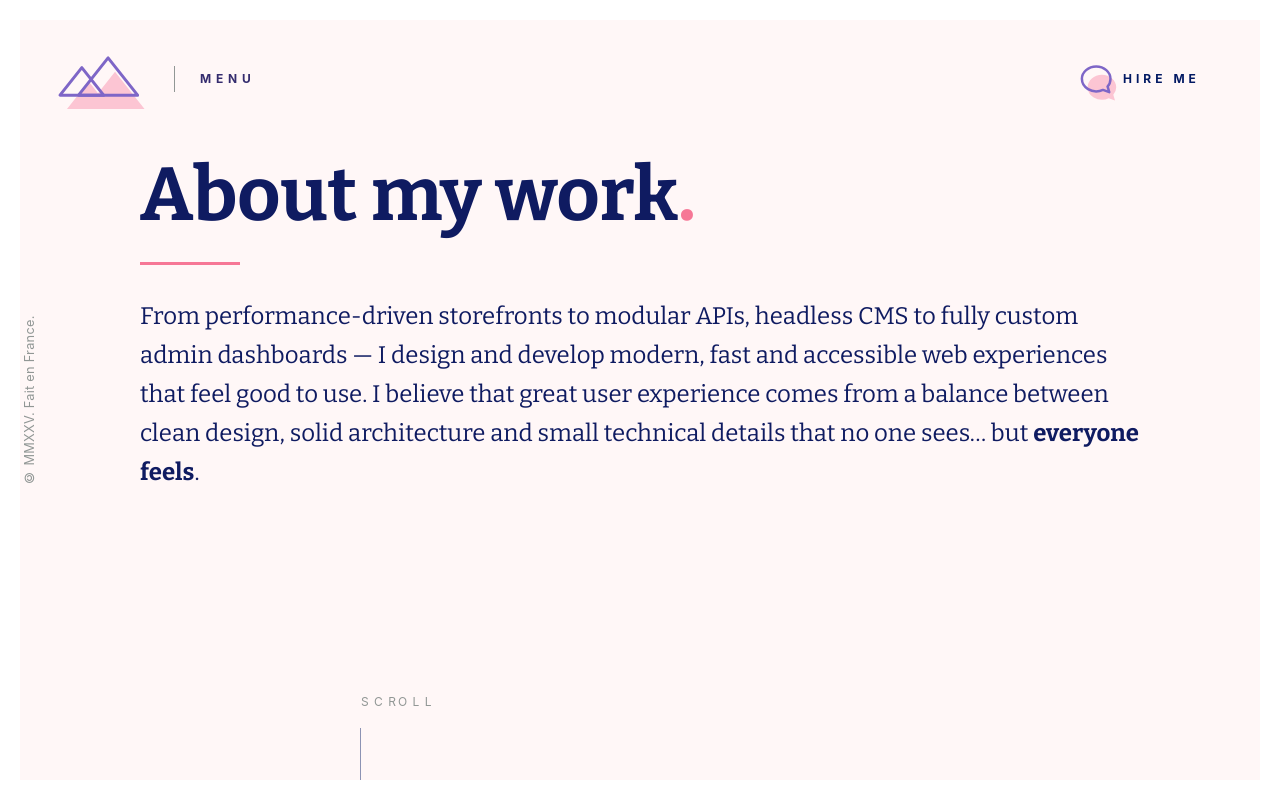
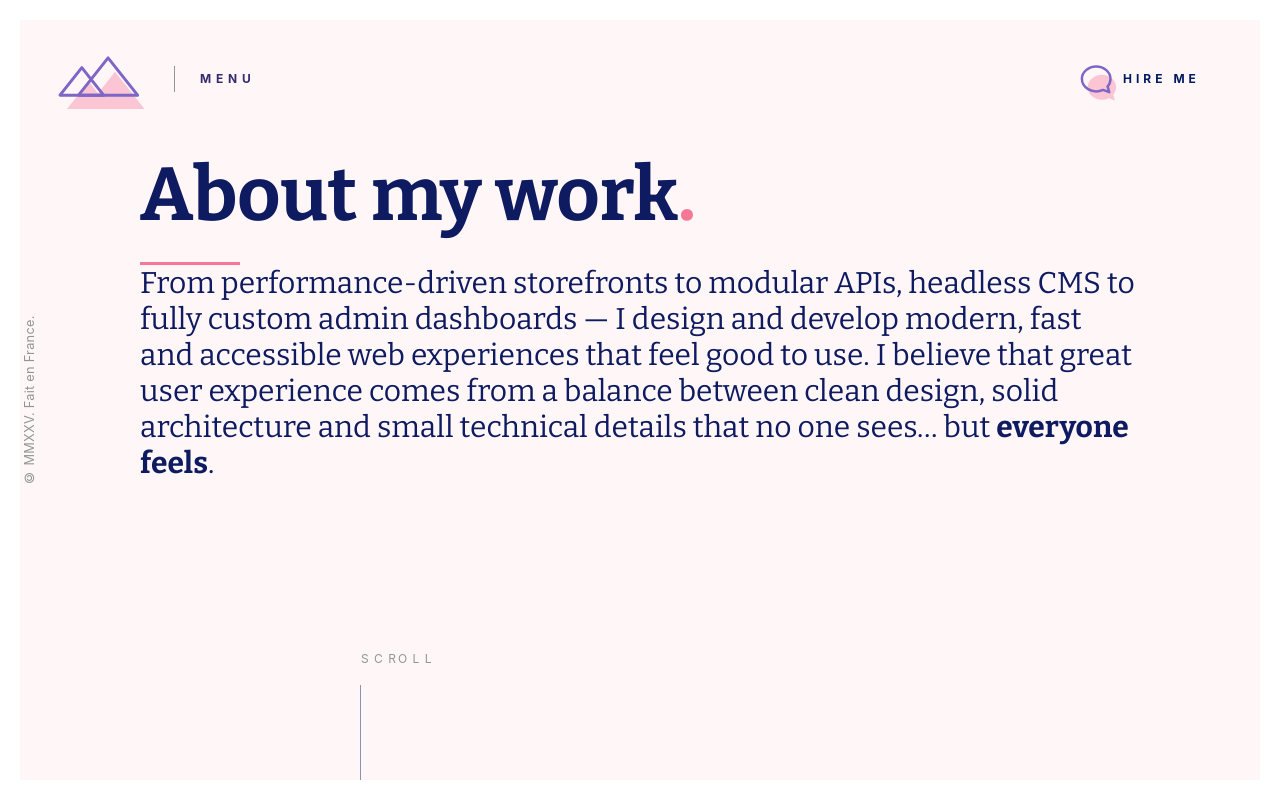
Before and after one commit to flobby41/Portfolio, a Next.js app: page /work in a window 1280 px wide. Shown: the top 798 px of the page. Built offline with nearby package versions, Linux system fonts and the light colour scheme.

Commit message:
refactor: Simplify animations and improve performance in HorizontalBand and Work components

```diff
--- a/src/app/page.tsx
+++ b/src/app/page.tsx
@@ -5,11 +5,6 @@ import { LazySection } from "@/components/home/LazySection";
 import HorizontalBand from "@/components/home/HorizontalBand";
 import { motion } from "framer-motion";
 
-const fadeInUp = {
-  initial: { opacity: 0, y: 60 },
-  animate: { opacity: 1, y: 0 },
-  transition: { duration: 0.8, ease: [0.25, 0.25, 0, 1] }
-};
 
 const staggerContainer = {
   animate: {
--- a/src/app/work/page.tsx
+++ b/src/app/work/page.tsx
@@ -1,13 +1,29 @@
+"use client"
+
 import React from 'react';
 import Work from '@/components/home/Work';
-import Navbar from '@/components/layout/Navbar';
+import { motion } from "framer-motion";
 
-export const metadata = {
-  title: 'My Work | Florian - Web Developer',
-  description: 'From interaction design to scaleable design systems, single-page apps to more experimental projects. Learn about my approach to web development.',
-}
+
+const staggerContainer = {
+  animate: {
+    transition: {
+      staggerChildren: 0.2
+    }
+  }
+};
 
 export default function WorkPage() {
-  <Navbar/>
-  return <Work />;
+  return (
+
+  <motion.div
+          className=""
+          initial="initial"
+          animate="animate"
+          variants={staggerContainer}
+        >
+    <Work />
+  </motion.div>
+
+)
 }
--- a/src/components/home/AboutMyWork.tsx
+++ b/src/components/home/AboutMyWork.tsx
@@ -16,7 +16,7 @@ const HorizontalBand = () => {
 <div ref={ref} className="relative w-full overflow-hidden my-16 ">      {/* Texte */}
       <motion.div
         initial={{ opacity: 0, y: 20 }}
-        animate={inView ? { opacity: 1, y: 0 } : { opacity: 0, y: 20 }}
+        animate={{ opacity: 1, y: 0 }}
         transition={{
           delay: 0.3, // Réduit de 1.2 à 0.3
           duration: 0.4, // Réduit de 0.6 à 0.4
@@ -25,45 +25,43 @@ const HorizontalBand = () => {
         className="mt-12"
       >
         <div className="relative">
-          <h2 className="font-bitter text-[4.68rem] text-[#0f1b61] leading-[67.5px] [-webkit-font-smoothing:antialiased]">
+          <motion.h1
+              className="font-bitter text-[4.68rem] text-[#0f1b61] leading-[67.5px] [-webkit-font-smoothing:antialiased]"
+              initial={{ opacity: 0, y: 20 }}
+              animate={{ opacity: 1, y: 0 }}
+              transition={{
+                duration: 1.2,
+                delay: 1.5,
+                ease: [0.25, 0.1, 0.25, 1],
+              }}
+            >
             About my work
+
             <span className="text-[#f67796]">.</span>
-          </h2>
+            </motion.h1>
+
         </div>
       </motion.div>
 
       {/* Bande horizontale */}
       <motion.div
         initial={{ x: "100%", width: "10%" }}
-        animate={inView ? {
-          x: 0,
-          width: ["20%", "10%"],
-        } : { x: "100%", width: "100%" }}
-        transition={{
-          x: { duration: 0.5, ease: [0.25, 0.1, 0.25, 1] }, // Réduit de 0.8 à 0.5
-          width: {
-            delay: 0.4, // Réduit de 0.8 à 0.4
-            duration: 0.3, // Réduit de 0.4 à 0.3
-            ease: [0.25, 0.1, 0.25, 1],
-          },
-        }}
+        animate={{ opacity: 1, x: 0 }}
+
+        transition={{ delay: 1.8, duration: 0.8 }}
+
         className="relative h-[3px] bg-[#f67796]  mt-8"
       />
 
       {/* Nouveau contenu */}
-      <motion.div
-        initial={{ opacity: 0, y: 20 }}
-        animate={inView ? { opacity: 1, y: 0 } : { opacity: 0, y: 20 }}
-        transition={{
-          delay: 0.6, // Réduit de 1.6 à 0.6
-          duration: 0.4, // Réduit de 0.6 à 0.4
-          ease: [0.25, 0.1, 0.25, 1],
-        }}
-        className="mt-8 pl-0"
-      >
-        <p className="text-[1.5rem] text-[#0f1b61] font-bitter leading-relaxed mb-8">
+      <motion.p
+              className="font-bitter text-3xl text-[#0f1b61]"
+              initial={{ opacity: 0, x: -20 }}
+              animate={{ opacity: 1, x: 0 }}
+              transition={{ delay: 1.8, duration: 0.8 }}
+            >
+
         From performance-driven storefronts to modular APIs, headless CMS to fully custom admin dashboards — I design and develop modern, fast and accessible web experiences that feel good to use. I believe that great user experience comes from a balance between clean design, solid architecture and small technical details that no one sees… but <span className="font-bold"> everyone feels</span>.
-        </p>
 
 
         {/* Bouton très stylé */}
@@ -90,7 +88,7 @@ const HorizontalBand = () => {
     About my approach
   </motion.span>
         </motion.a> */}
-      </motion.div>
+      </motion.p>
     </div>
   );
 };
```
